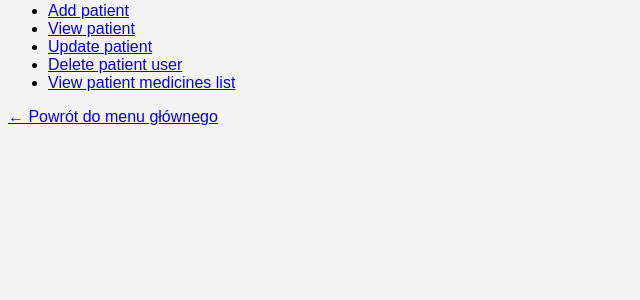
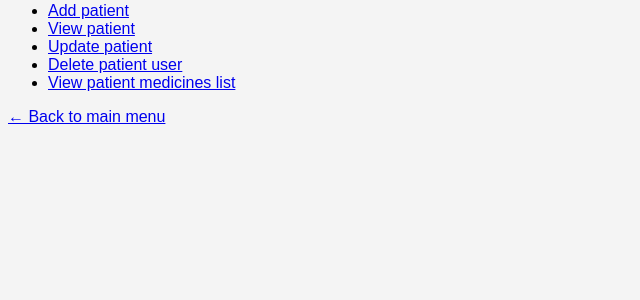
Before and after one commit to renioko/MyMedTracker, a Flask app: page /patient/ in a window 1280 px wide. Shown: the part 218-518 px from the top of the page, without its empty margins (0-640 px from the left). Run offline with Flask 3, Linux system fonts and the light colour scheme.

Commit message:
cocmetic - changed language in one command

```diff
--- a/postgresql_app/UI/templates/medicine_menu.html
+++ b/postgresql_app/UI/templates/medicine_menu.html
@@ -12,5 +12,5 @@
     <li><a href="#">Assign medicine</a></li>
     <li><a href="#">View patients medicines list</a></li>
 </ul>
-<a href="{{url_for('menu')}}">← Powrót do menu głównego</a>
+<a href="{{url_for('menu')}}">← Back to main menu</a>
 {% endblock %}
--- a/postgresql_app/UI/templates/patient_menu.html
+++ b/postgresql_app/UI/templates/patient_menu.html
@@ -16,5 +16,5 @@
     <!-- <li><a href="{{ url_for('assign_patient') }}">Assign patient</a></li> -->
     <!--  -->#}
 </ul>
-<a href="{{url_for('menu')}}">← Powrót do menu głównego</a>
+<a href="{{url_for('menu')}}">← Back to main menu</a>
 {% endblock %}
```
